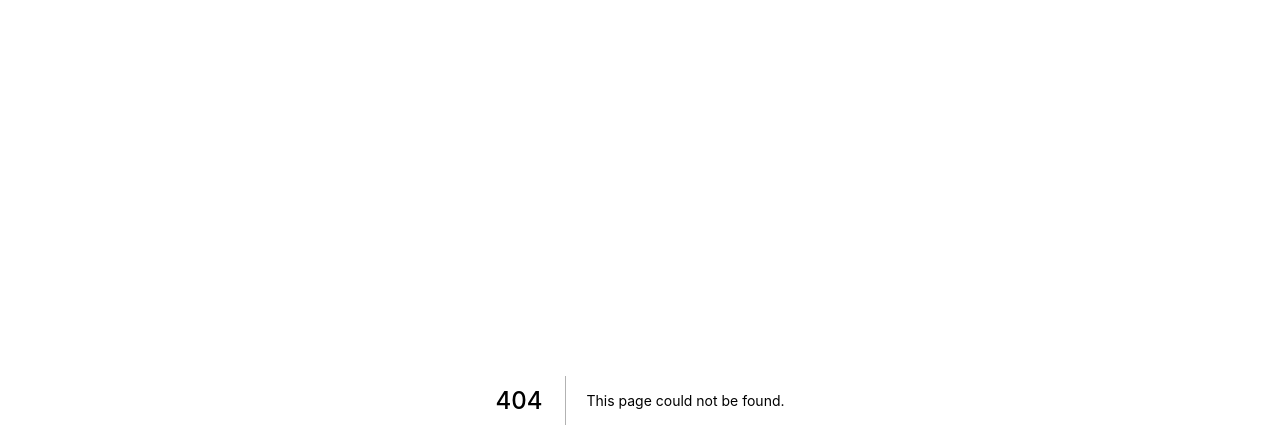
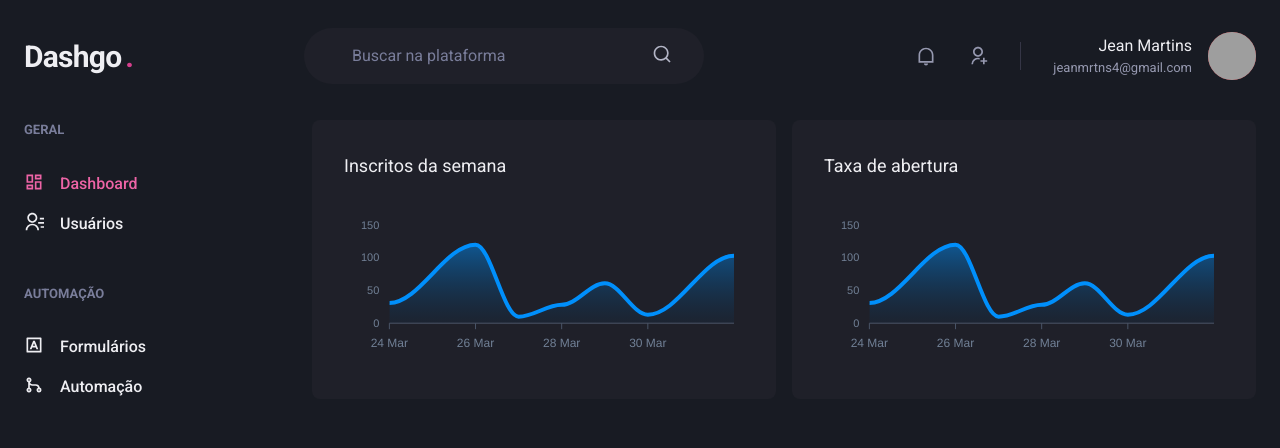
Before and after one commit to jeanmrtns/dashgo, a Next.js app: page /dashboard in a window 1280 px wide. Before the commit this address had no page. Shown: the top 448 px of the page. Built offline with nearby package versions, Linux system fonts and the light colour scheme; grey boxes are pictures that could not be loaded.

Commit message:
Login e dashboard

```diff
--- a/package.json
+++ b/package.json
@@ -12,10 +12,13 @@
     "@chakra-ui/react": "^1.7.1",
     "@emotion/react": "^11.5.0",
     "@emotion/styled": "^11.3.0",
+    "apexcharts": "^3.30.0",
     "framer-motion": "^5.3.0",
     "next": "12.0.3",
     "react": "17.0.2",
-    "react-dom": "17.0.2"
+    "react-apexcharts": "^1.3.9",
+    "react-dom": "17.0.2",
+    "react-icons": "^4.3.1"
   },
   "devDependencies": {
     "@types/node": "^16.11.7",
--- /dev/null
+++ b/src/components/Header.tsx
@@ -0,0 +1,81 @@
+import { Flex, Text, Input, Icon, HStack, Box, Avatar } from "@chakra-ui/react";
+import {
+  RiNotificationLine,
+  RiSearchLine,
+  RiUserAddLine,
+} from "react-icons/ri";
+
+export function Header() {
+  return (
+    <Flex
+      as="header"
+      w="100%"
+      maxW={1480}
+      h="20"
+      mx="auto"
+      mt="4"
+      align="center"
+      px="6"
+    >
+      <Text fontSize="3xl" fontWeight="bold" letterSpacing="tight" w="64">
+        Dashgo
+        <Text as="span" ml="1" color="pink.500">
+          .
+        </Text>
+      </Text>
+
+      <Flex
+        as="label"
+        flex="1"
+        py="4"
+        px="8"
+        ml="6"
+        maxW={400}
+        alignSelf="center"
+        color="gray.200"
+        position="relative"
+        bg="gray.800"
+        borderRadius="full"
+      >
+        <Input
+          color="gray.50"
+          variant="unstyled"
+          px="4"
+          mr="4"
+          placeholder="Buscar na plataforma"
+          _placeholder={{ color: "gray.400" }}
+        />
+        <Icon as={RiSearchLine} fontSize="20" />
+      </Flex>
+
+      <Flex align="center" ml="auto">
+        <HStack
+          spacing="8"
+          mx="8"
+          pr="8"
+          py="1"
+          color="gray.300"
+          borderRightWidth={1}
+          borderColor="gray.700"
+        >
+          <Icon as={RiNotificationLine} fontSize="20" />
+          <Icon as={RiUserAddLine} fontSize="20" />
+        </HStack>
+
+        <Flex align="center">
+          <Box mr="4" textAlign="right">
+            <Text>Jean Martins</Text>
+            <Text color="gray.300" fontSize="small">
+              jeanmrtns4@gmail.com
+            </Text>
+          </Box>
+          <Avatar
+            size="md"
+            name="Jean Martins"
+            src="https://github.com/jeanmrtns.png"
+          />
+        </Flex>
+      </Flex>
+    </Flex>
+  );
+}
--- /dev/null
+++ b/src/components/Sidebar.tsx
@@ -0,0 +1,50 @@
+import { Box, Stack, Text, Link, Icon } from '@chakra-ui/react'
+import { RiContactsLine, RiDashboardLine, RiGitMergeLine, RiInputMethodLine } from 'react-icons/ri'
+
+export function Sidebar() {
+    return (
+        <Box as="aside" w="64" mr="8">
+            <Stack spacing="12" align="flex-start">
+                <Box>
+                    <Text
+                        fontWeight="bold"
+                        color="gray.400"
+                        fontSize="small"
+                    >GERAL</Text>
+
+                    <Stack spacing="4" mt="8" align="stretch">
+                        <Link display="flex" align="center" color="pink.400">
+                            <Icon as={RiDashboardLine} fontSize="20" />
+                            <Text ml="4" fontWeight="medium">Dashboard</Text>
+                        </Link>
+
+                        <Link display="flex" align="center">
+                            <Icon as={RiContactsLine} fontSize="20" />
+                            <Text ml="4" fontWeight="medium">Usuários</Text>
+                        </Link>
+                    </Stack>
+                </Box>
+
+                <Box>
+                    <Text
+                        fontWeight="bold"
+                        color="gray.400"
+                        fontSize="small"
+                    >AUTOMAÇÃO</Text>
+
+                    <Stack spacing="4" mt="8" align="stretch">
+                        <Link display="flex" align="center">
+                            <Icon as={RiInputMethodLine} fontSize="20" />
+                            <Text ml="4" fontWeight="medium">Formulários</Text>
+                        </Link>
+
+                        <Link display="flex" align="center">
+                            <Icon as={RiGitMergeLine} fontSize="20" />
+                            <Text ml="4" fontWeight="medium">Automação</Text>
+                        </Link>
+                    </Stack>
+                </Box>
+            </Stack>
+        </Box>
+    )
+}
--- /dev/null
+++ b/src/pages/dashboard.tsx
@@ -0,0 +1,93 @@
+import { Flex, SimpleGrid, Box, Text, theme } from "@chakra-ui/react";
+import dynamic from "next/dynamic";
+import { Header } from "../components/Header";
+import { Sidebar } from "../components/Sidebar";
+
+const Chart = dynamic(() => import("react-apexcharts"), {
+  ssr: false,
+});
+
+const options = {
+  chart: {
+    toolbar: {
+      show: false
+    },
+    zoom: {
+      enabled: false
+    },
+    foreColor: theme.colors.gray[500]
+  },
+  grid: {
+    show: false,
+  },
+  dataLabels: {
+    enabled: false
+  },
+  tooltip: {
+    enabled: false
+  },
+  xaxis: {
+    type: "datetime",
+    axisBorder: {
+      color: theme.colors.gray[600]
+    },
+    axisTicks: {
+      color: theme.colors.gray[600]
+    },
+    categories: [
+     '2021-03-24T00:00:00.000Z',
+     '2021-03-26T00:00:00.000Z',
+     '2021-03-27T00:00:00.000Z',
+     '2021-03-28T00:00:00.000Z',
+     '2021-03-29T00:00:00.000Z',
+     '2021-03-30T00:00:00.000Z',
+     '2021-04-01T00:00:00.000Z'
+    ]
+  },
+  fill: {
+    opacity: 0.3,
+    type: 'gradient',
+    gradient: {
+      shade: 'dark',
+      opacityFrom: 0.7,
+      opacityTo: 0.3
+    }
+  }
+};
+
+const series = [
+  {
+    name: "series1",
+    data: [31, 120, 10, 28, 61, 13, 103],
+  },
+];
+
+function Dashboard() {
+  return (
+    <Flex direction="column" h="100vh">
+      <Header />
+
+      <Flex w="100%" my="6" maxW={1480} mx="auto" px="6">
+        <Sidebar />
+
+        <SimpleGrid flex="1" gap="4" minChildWidth="320px" align="flex-start">
+          <Box p="8" bg="gray.800" borderRadius={8} pb="4">
+            <Text fontSize="lg" mb="4">
+              Inscritos da semana
+            </Text>
+            <Chart options={options} series={series} type="area" height={160} />
+          </Box>
+
+          <Box p="8" bg="gray.800" borderRadius={8} pb="4">
+            <Text fontSize="lg" mb="4">
+              Taxa de abertura
+            </Text>
+            <Chart options={options} series={series} type="area" height={160} />
+          </Box>
+        </SimpleGrid>
+      </Flex>
+    </Flex>
+  );
+}
+
+export default Dashboard;
```
Also changed, not shown: src/components/Form/Input.tsx (added, +29 -0 lines), src/pages/index.tsx (+24 -5 lines), 1 other file (tests, documents, lock files or other folders).
